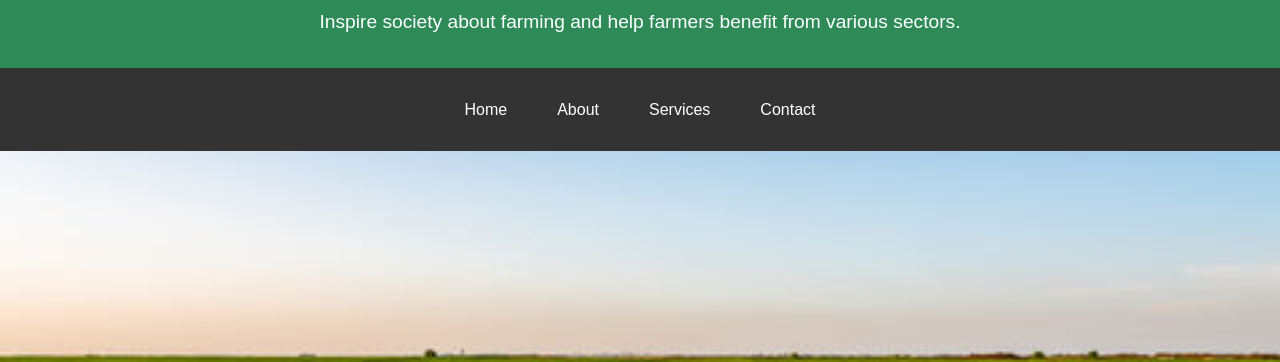
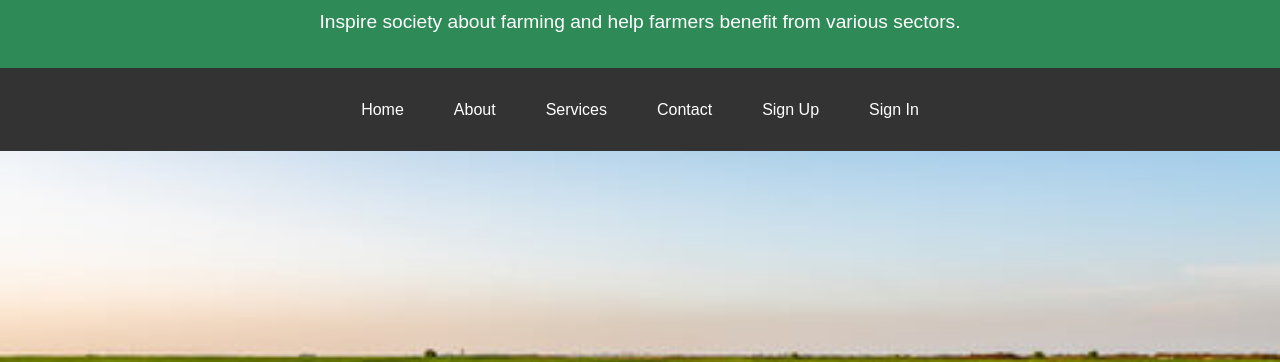
Before and after one commit to GunaHarshini9/jfsdproject1617, a plain HTML site: page index.html in a window 1280 px wide. Shown: the part 87-449 px from the top of the page. Drawn offline with Linux system fonts and the light colour scheme; files whose address does not match are found by name.

Commit message:
Update index.html

```diff
--- a/index.html
+++ b/index.html
@@ -105,6 +105,8 @@
         <a href="about.html">About</a>
         <a href="services.html">Services</a>
         <a href="contact.html">Contact</a>
+        <a href="signup.html">Sign Up</a>
+        <a href="signin.html">Sign In</a>
     </nav>
 
 
```
